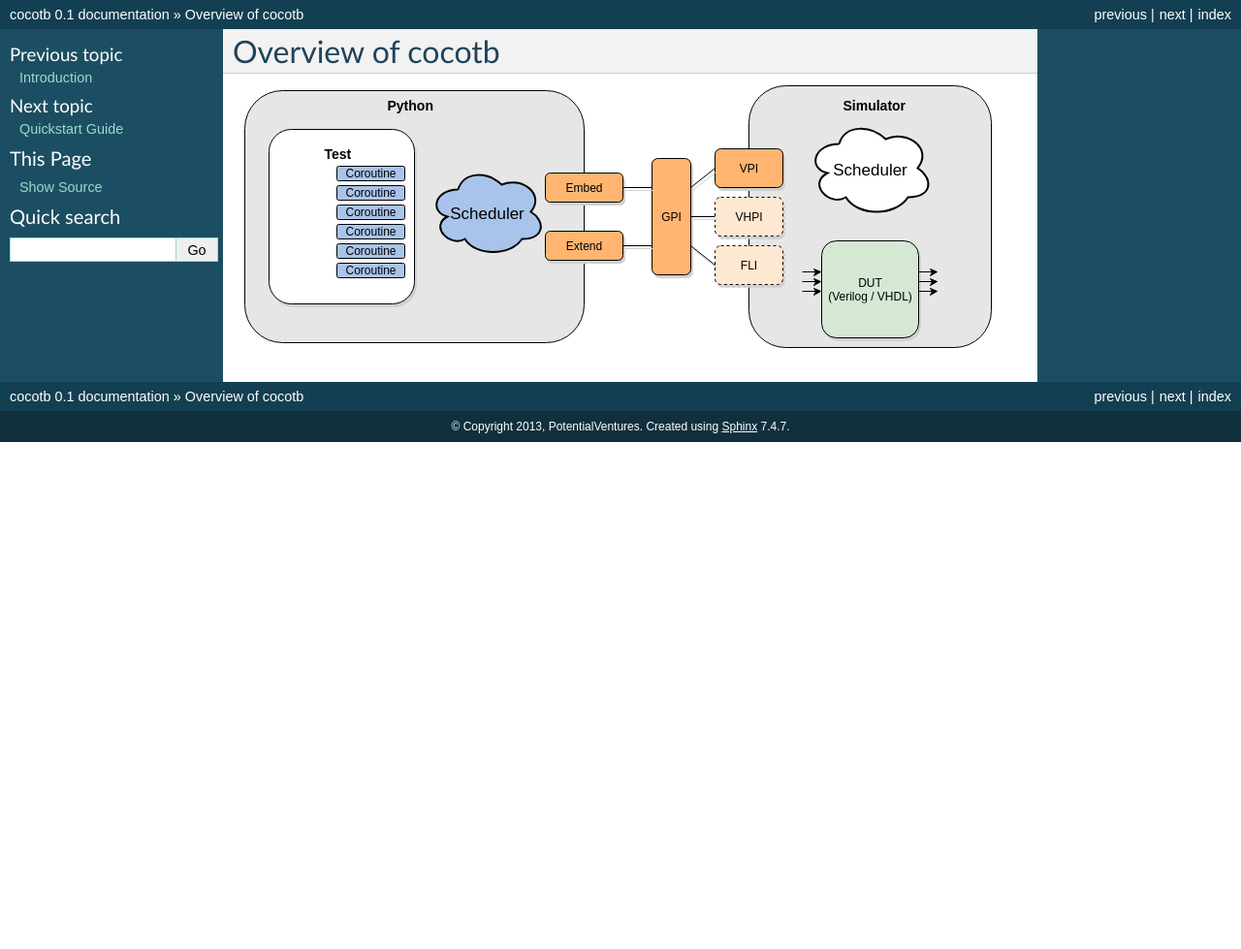
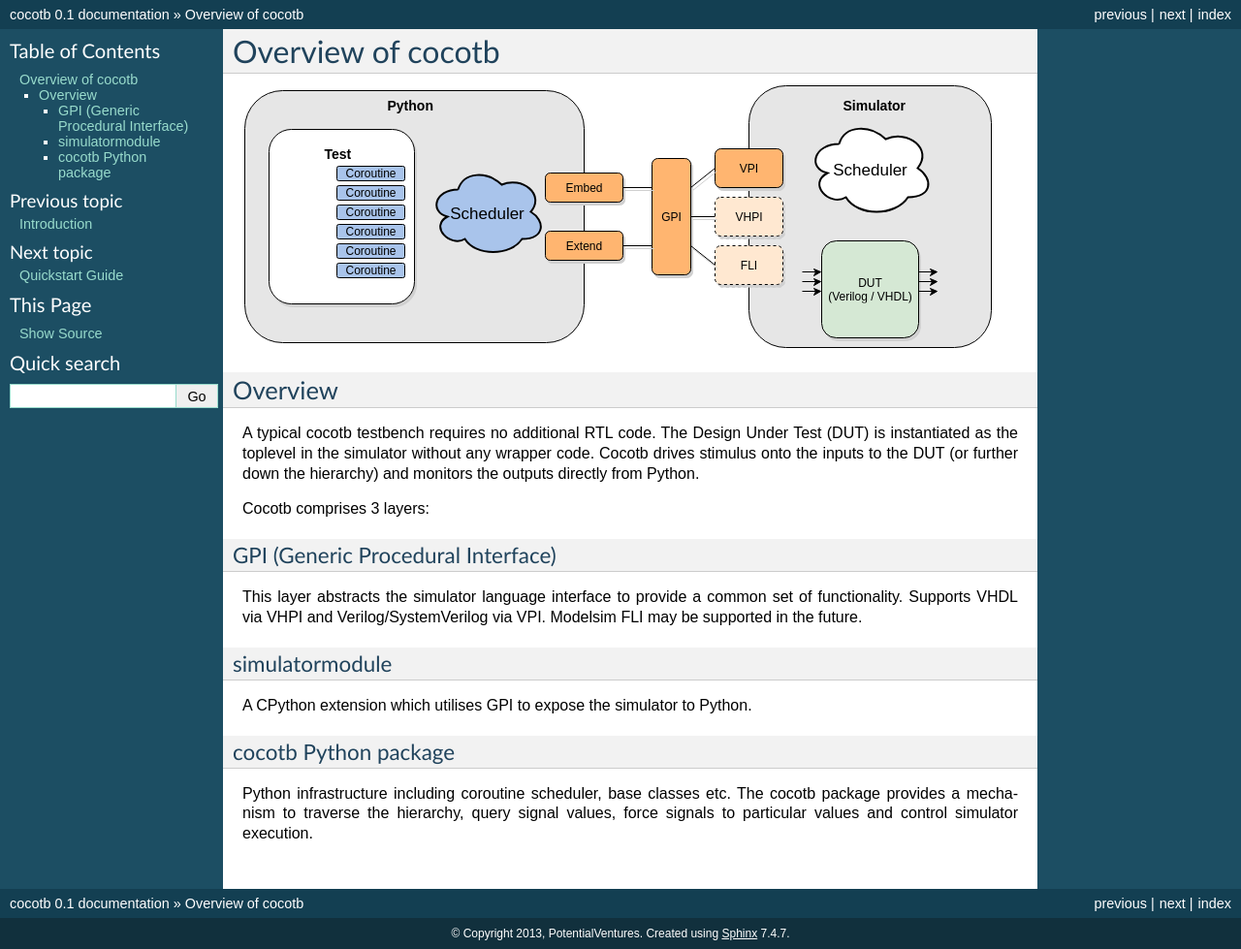
Before and after one commit to bushbecky/cocotb-bus, a Sphinx documentation site: the page built from documentation/source/overview.rst, in a window 1280 px wide. Shown: the whole page at 97% size. Built offline with Sphinx 7.4.7, drawn with Linux system fonts in a browser that asks for light colours; formulas are drawn with MathJax 3; before the commit the page ends 900 px from its top, so only the background shows below that.

```diff
--- a/documentation/source/introduction.rst
+++ b/documentation/source/introduction.rst
@@ -55,7 +55,7 @@
 The right tool for the job
 ^^^^^^^^^^^^^^^^^^^^^^^^^^
 
-In cocotb VHDL/Verilog/SystemVerilog are only used for the synthesisable design. All verification is done using Python which is isideal for rapid development of complex systems and integrating multiple languages.
+In cocotb VHDL/Verilog/SystemVerilog are only used for the synthesisable design. All verification is done using Python which is ideal for rapid development of complex systems and integrating multiple languages.
 
 * It's **easy** to interface to other languages from Python
 * Python has a huge library of existing code to **re-use** like `constraint solvers <https://code.google.com/p/or-tools/>`_ and `packet parsing/generation <http://www.secdev.org/projects/scapy/>`_ libraries.
--- a/documentation/source/overview.rst
+++ b/documentation/source/overview.rst
@@ -3,3 +3,27 @@
 ##################
 
 .. image:: diagrams/svg/cocotb_overview.svg
+
+
+Overview
+========
+
+
+A typical cocotb testbench requires no additional RTL code. The Design Under Test (DUT) is instantiated as the toplevel in the simulator without any wrapper code. Cocotb drives stimulus onto the inputs to the DUT (or further down the hierarchy) and monitors the outputs directly from Python.
+
+Cocotb comprises 3 layers:
+
+GPI (Generic Procedural Interface)
+----------------------------------
+
+This layer abstracts the simulator language interface to provide a common set of functionality. Supports VHDL via VHPI and Verilog/SystemVerilog via VPI. Modelsim FLI may be supported in the future.
+
+simulatormodule
+---------------
+
+A CPython extension which utilises GPI to expose the simulator to Python.
+
+cocotb Python package
+---------------------
+
+Python infrastructure including coroutine scheduler, base classes etc. The cocotb package provides a mechanism to traverse the hierarchy, query signal values, force signals to particular values and control simulator execution.
```
Also changed, not shown: README.md (+21 -29 lines).
